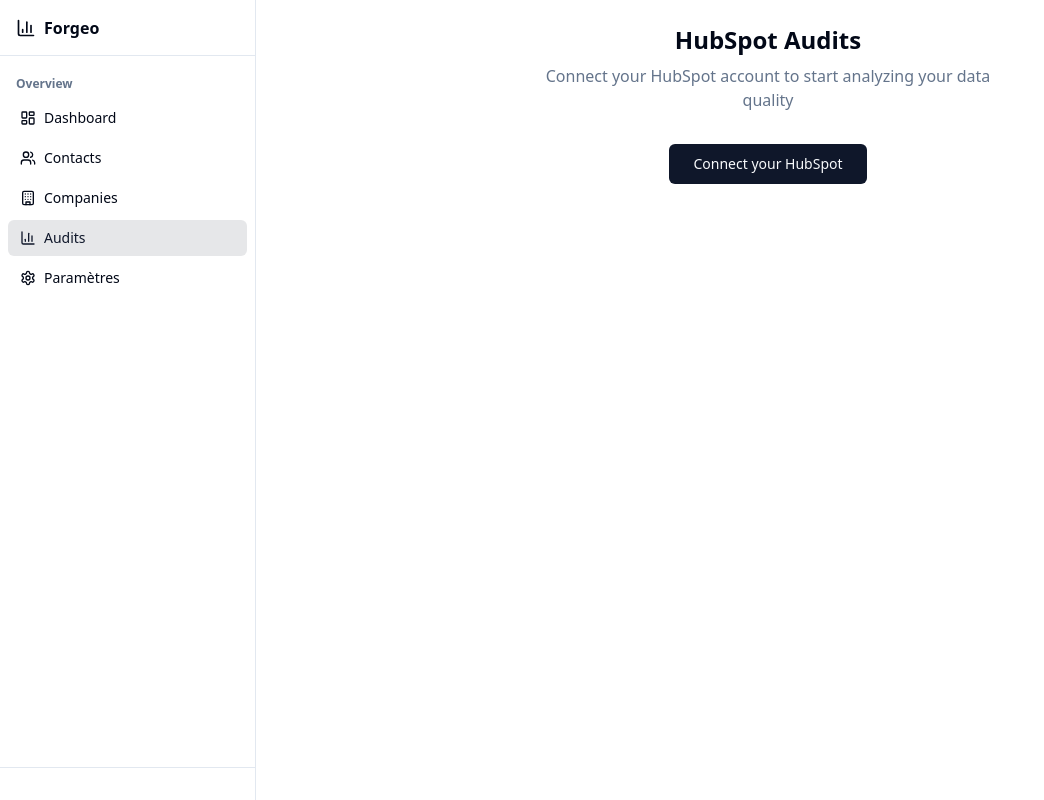
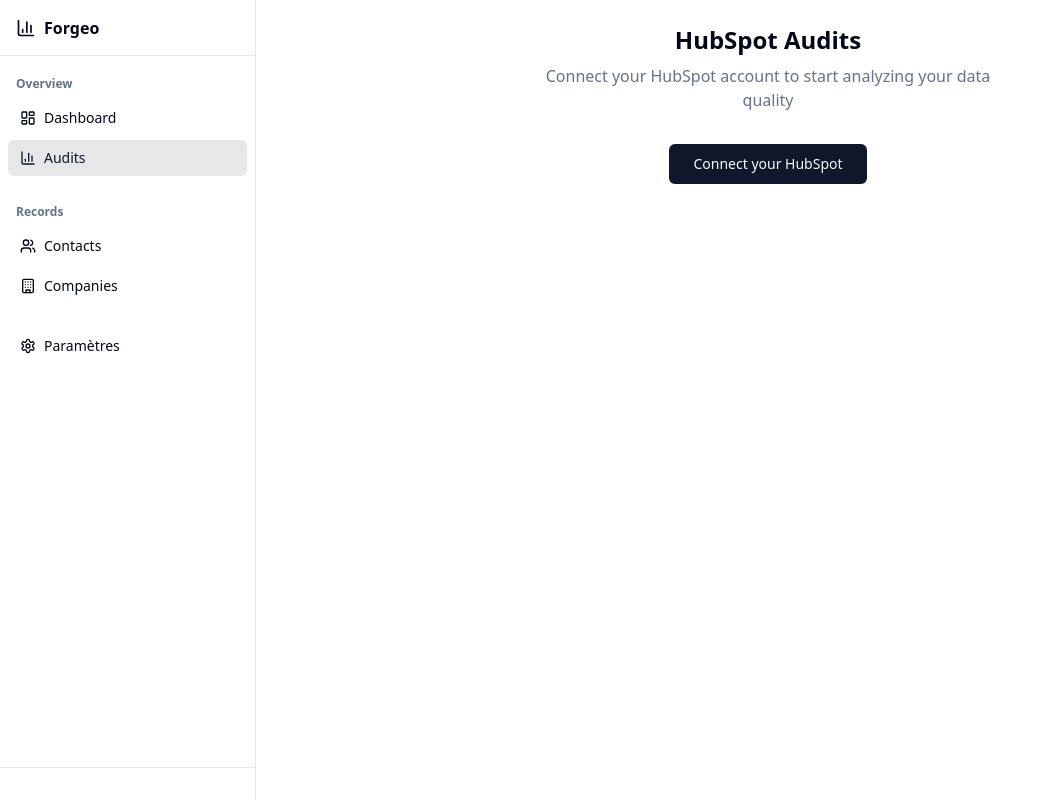
Before and after one commit to locoscowboy/forgeo-frontend, a Next.js app: page /audits in a window 1280 px wide. Shown: the whole page, without its empty margins (0-1044 px from the left). Built offline with nearby package versions, Linux system fonts and the light colour scheme.

Commit message:
Initial commit: Forgeo Frontend with Companies and Contacts pages

```diff
--- a/src/components/layout/app-sidebar.tsx
+++ b/src/components/layout/app-sidebar.tsx
@@ -28,6 +28,7 @@
       {/* Navigation */}
       <div className="flex-1 overflow-auto py-4">
         <nav className="space-y-1 px-2">
+          {/* Section Overview */}
           <p className="px-2 py-1 text-xs font-semibold text-muted-foreground">
             Overview
           </p>
@@ -43,6 +44,26 @@
             <LayoutDashboard className="mr-2 h-4 w-4" />
             Dashboard
           </Link>
+
+          <Link
+            href="/audits"
+            className={`flex items-center rounded-md px-3 py-2 text-sm font-medium ${
+              isActive('/audits')
+                ? 'bg-primary/10 text-primary'
+                : 'text-foreground hover:bg-accent hover:text-accent-foreground'
+            }`}
+          >
+            <BarChart3 className="mr-2 h-4 w-4" />
+            Audits
+          </Link>
+
+          {/* Espaceur */}
+          <div className="py-2" />
+
+          {/* Section Records */}
+          <p className="px-2 py-1 text-xs font-semibold text-muted-foreground">
+            Records
+          </p>
 
           <Link
             href="/contacts"
@@ -68,18 +89,10 @@
             Companies
           </Link>
 
-  <Link
-    href="/audits"
-    className={`flex items-center rounded-md px-3 py-2 text-sm font-medium ${
-      isActive('/audits')
-        ? 'bg-primary/10 text-primary'
-        : 'text-foreground hover:bg-accent hover:text-accent-foreground'
-    }`}
-  >
-    <BarChart3 className="mr-2 h-4 w-4" />
-    Audits
-  </Link>
+          {/* Espaceur */}
+          <div className="py-2" />
 
+          {/* Section Settings */}
           <Link
             href="/settings"
             className={`flex items-center rounded-md px-3 py-2 text-sm font-medium ${
```
Lines whose indentation alone changed are shown as unchanged.
